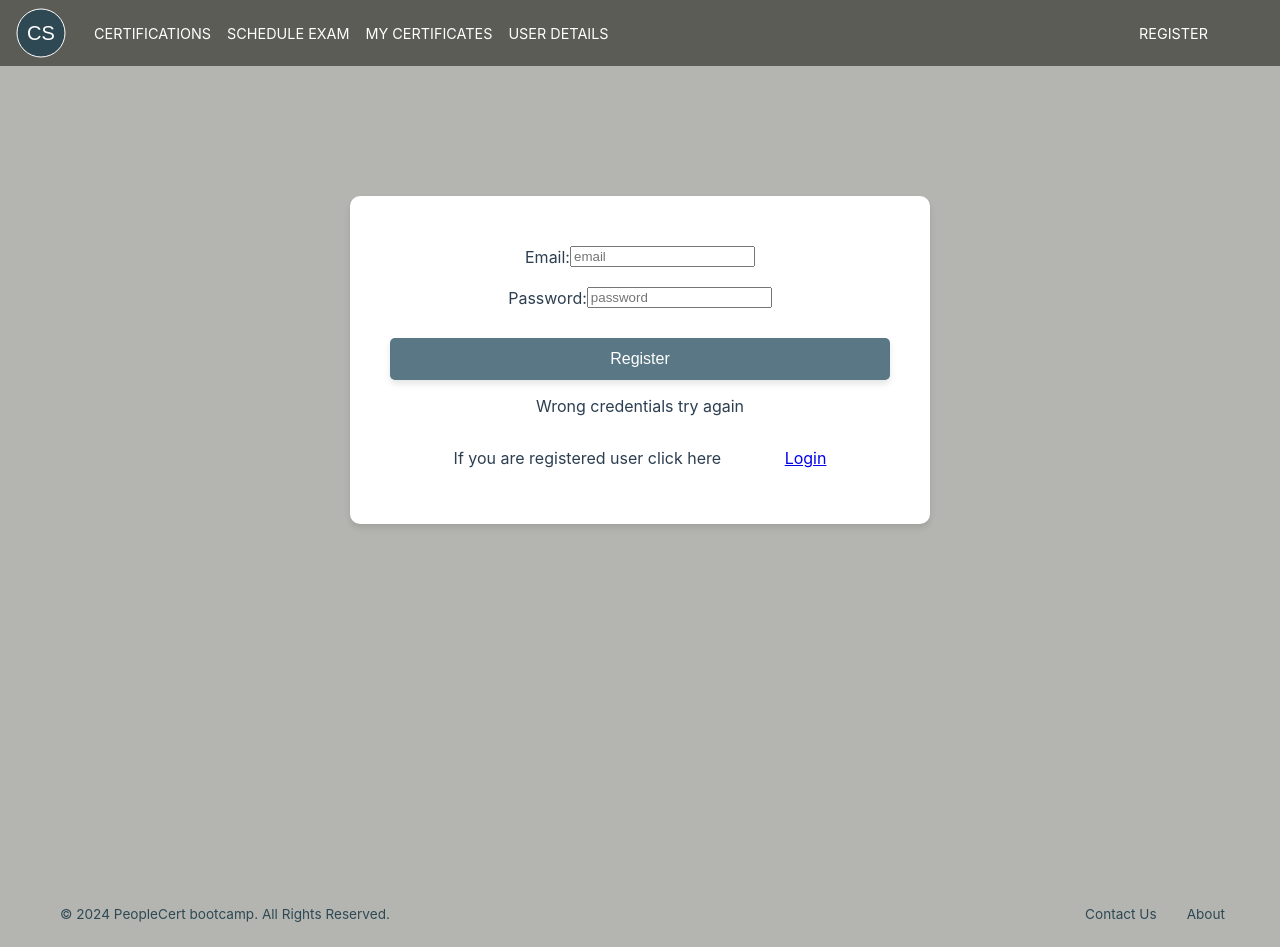
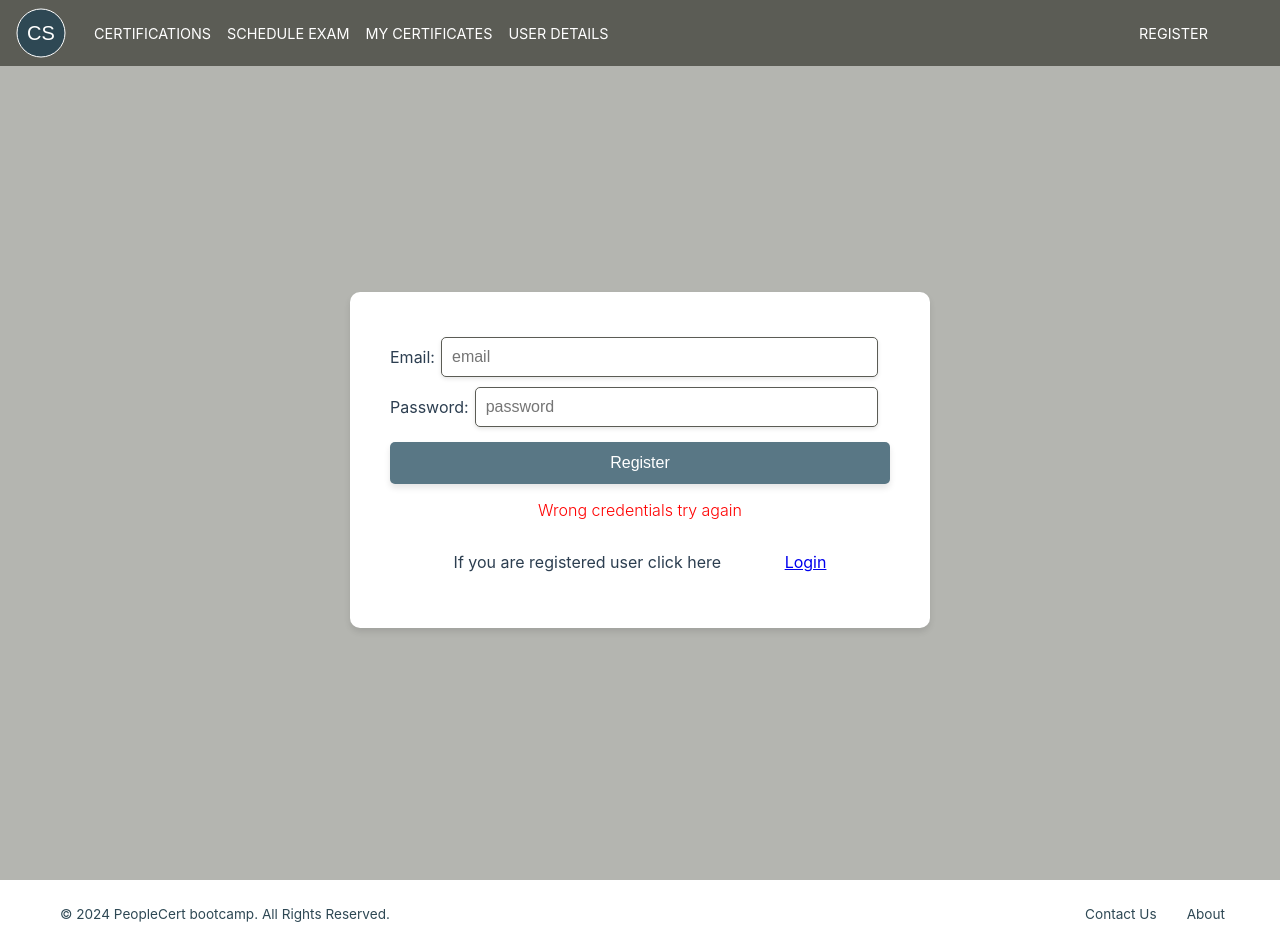
Before and after one commit to ppcbc/certstoreui, a React (Create React App) app: page /register in a window 1280 px wide. Both pictures are taken after typing "name@example.com", "Sample123" into the empty fields and a click on the button "Register". Built offline with nearby package versions, Linux system fonts and the light colour scheme; no server answers.

Commit message:
Register.css/register.js Login.css/login.js

```diff
--- a/src/components/Login.js
+++ b/src/components/Login.js
@@ -2,7 +2,7 @@
 import React from "react";
 import axios from "axios";
 import http from "../data/http";
-import "../css/ScheduleExam.css";
+import "../css/Login.css";
 import { Link, useNavigate } from "react-router-dom";
 import { useDispatch, useSelector } from "react-redux";
 import { setId, setLogReg, setRole, setToken } from "../features/loginSlice";
@@ -74,13 +74,13 @@
   }
 
   return (
-    <div className="schedule-exam-main">
+    <div className="login-container-main">
       <form action="" onSubmit={onSubmit}>
-        <div className="schedule-exam">
-          <div className="schedule-box">
-            <div className="my-box">
-              <div className="my-inner-box">
-                <label className="my-label">
+        <div className="login-container">
+          <div className="login-box">
+            <div className="my-loginbox">
+              <div className="my-inner-login">
+                <label className="my-label-login">
                   Email:
                   <input
                     type="text"
@@ -93,8 +93,8 @@
                   />
                 </label>
               </div>
-              <div className="my-inner-box">
-                <label className="my-label">
+              <div className="my-inner-login">
+                <label className="my-label-login">
                   Password:
                   <input
                     type="password"
@@ -112,12 +112,12 @@
               Login
             </button>
             {message !== "" && (
-              <div className="my-label">
+              <div className="my-label-wrong">
                 <p>{message}</p>
               </div>
             )}
             <div className="my-label">
-              <p>If you dont have an account yet click here</p>
+              <p>If you don't have an account yet click here</p>
               <Link to="/register">Register</Link>
             </div>
           </div>
--- a/src/components/Register.js
+++ b/src/components/Register.js
@@ -1,11 +1,11 @@
 import React, { useEffect, useState } from "react";
-// import "../App.css";
 import axios from "axios";
 import { useDispatch } from "react-redux";
 import { setLogReg } from "../features/loginSlice";
 import http from "../data/http";
 import { Link, useNavigate } from "react-router-dom";
 import Footer from "./Footer";
+import "../css/Register.css";
 
 function Register() {
   let navigate = useNavigate();
@@ -54,13 +54,13 @@
     }
   }
   return (
-    <div className="schedule-exam-main">
+    <div className="register-exam-main">
       <form action="" onSubmit={onSubmit}>
-        <div className="schedule-exam">
-          <div className="schedule-box">
-            <div className="my-box">
-              <div className="my-inner-box">
-                <label className="my-label">
+        <div className="register-container">
+          <div className="register-box">
+            <div className="my-registerbox">
+              <div className="my-inner-register">
+                <label className="my-label-register">
                   Email:
                   <input
                     type="text"
@@ -73,8 +73,8 @@
                   />
                 </label>
               </div>
-              <div className="my-inner-box">
-                <label className="my-label">
+              <div className="my-inner-register">
+                <label className="my-label-register">
                   Password:
                   <input
                     type="password"
@@ -92,7 +92,7 @@
               Register
             </button>
             {message !== "" && (
-              <div className="my-label">
+              <div className="my-label-wrong">
                 <p>{message}</p>
               </div>
             )}
--- /dev/null
+++ b/src/css/Login.css
@@ -0,0 +1,90 @@
+.login-container-main {
+background-color:  var(--color2);
+}
+
+.login-container {
+    background-color: var(--color2);
+    color: var(--color9);
+    padding: 40px 20px;
+    min-height: 100vh;
+    display: flex;
+    justify-content: center;
+    align-items: center;
+    position: relative;
+}
+
+.login-box{
+    background-color: var(--color1);
+    border-radius: 10px;
+    box-shadow: 0 4px 6px rgba(0, 0, 0, 0.1);
+    padding: 40px;
+    width: 500px;
+  transform: translateY(20px);
+}
+
+.login-box input:focus {
+  border-color: var(--color7);
+  box-shadow: 0 4px 6px rgba(0, 0, 0, 0.2);
+  outline: none;
+}
+
+.login-box input{
+    flex: 7;
+    padding:10px;
+    margin : 10px;
+    width: 100%;
+    border: 1px solid var(--color6);
+  border-radius: 5px;
+  font-size: 1rem;
+  box-shadow: 0 2px 4px rgba(0, 0, 0, 0.1);
+  transition: border-color 0.3s ease, box-shadow 0.3s ease;
+}
+
+.my-inner-login {
+    display: flex;
+    width: 98.5%;
+    flex-direction: row; /* Keep elements on the same line */
+    align-items: center; /* Align elements vertically */
+    justify-content: space-between;
+
+}
+
+.my-label-login {
+    display: flex;
+    flex-direction: row;
+    justify-content: space-between;
+    align-items: center;
+    gap: 1px;
+    width: calc(100% - 1px);
+
+  }
+
+.login-box button{
+    background-color: var(--color7);
+  color: var(--color1);
+  border: none;
+  border-radius: 5px;
+  padding: 12px 20px;
+  cursor: pointer;
+  font-size: 1rem;
+  width: 100%;
+  transition: background-color 0.3s ease, transform 0.2s ease;
+  box-shadow: 0 4px 6px rgba(0, 0, 0, 0.1);
+  margin-top: 20px;
+}
+
+.login-box button:hover{
+    background-color: var(--color3);
+    transform: translateY(-2px);
+    font-weight: 600;
+}
+
+
+.my-label-wrong{
+    color: red;
+    font-size: 16px;
+    text-align: center;
+    margin-top: 15px;
+    margin-bottom: 0px;
+    font-weight: 300;
+}
--- /dev/null
+++ b/src/css/Register.css
@@ -0,0 +1,90 @@
+.register-container-main {
+    background-color:  var(--color2);
+    }
+
+    .register-container {
+        background-color: var(--color2);
+        color: var(--color9);
+        padding: 40px 20px;
+        min-height: 100vh;
+        display: flex;
+        justify-content: center;
+        align-items: center;
+        position: relative;
+    }
+
+    .register-box{
+        background-color: var(--color1);
+        border-radius: 10px;
+        box-shadow: 0 4px 6px rgba(0, 0, 0, 0.1);
+        padding: 40px;
+        width: 500px;
+      transform: translateY(20px);
+    }
+
+    .register-box input:focus {
+      border-color: var(--color7);
+      box-shadow: 0 4px 6px rgba(0, 0, 0, 0.2);
+      outline: none;
+    }
+
+    .register-box input{
+        flex: 7;
+        padding:10px;
+        margin : 5px;
+        width: 100%;
+        border: 1px solid var(--color6);
+      border-radius: 5px;
+      font-size: 1rem;
+      box-shadow: 0 2px 4px rgba(0, 0, 0, 0.1);
+      transition: border-color 0.3s ease, box-shadow 0.3s ease;
+    }
+
+    .my-inner-register {
+        display: flex;
+        width: 98.5%;
+        flex-direction: row; /* Keep elements on the same line */
+        align-items: center; /* Align elements vertically */
+        justify-content: space-between;
+
+    }
+
+    .my-label-register {
+        display: flex;
+        flex-direction: row;
+        justify-content: space-between;
+        align-items: center;
+        gap: 1px;
+        width: calc(100%);
+
+      }
+
+    .register-box button{
+        background-color: var(--color7);
+      color: var(--color1);
+      border: none;
+      border-radius: 5px;
+      padding: 12px 20px;
+      cursor: pointer;
+      font-size: 1rem;
+      width: 100%;
+      transition: background-color 0.3s ease, transform 0.2s ease;
+      box-shadow: 0 4px 6px rgba(0, 0, 0, 0.1);
+      margin-top: 10px;
+    }
+
+    .register-box button:hover{
+        background-color: var(--color3);
+        transform: translateY(-2px);
+        font-weight: 600;
+    }
+
+
+    .my-label-wrong{
+        color: red;
+        font-size: 16px;
+        text-align: center;
+        margin-top: 15px;
+        margin-bottom: 0px;
+        font-weight: 300;
+    }
```
